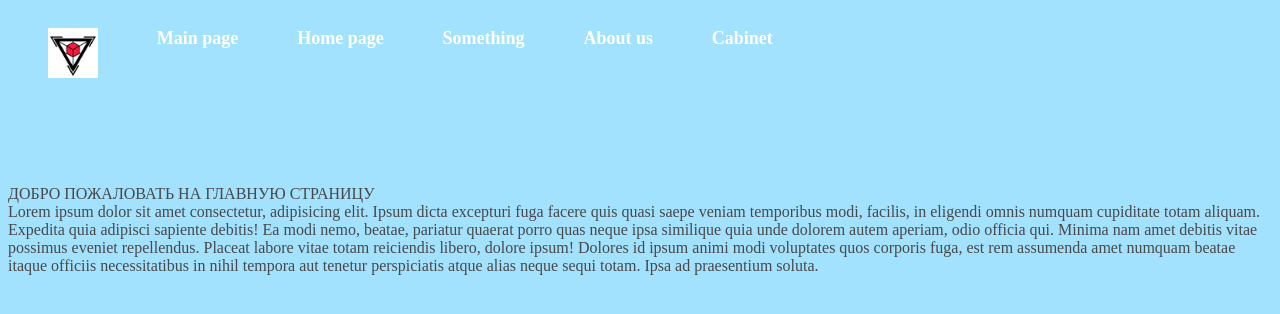
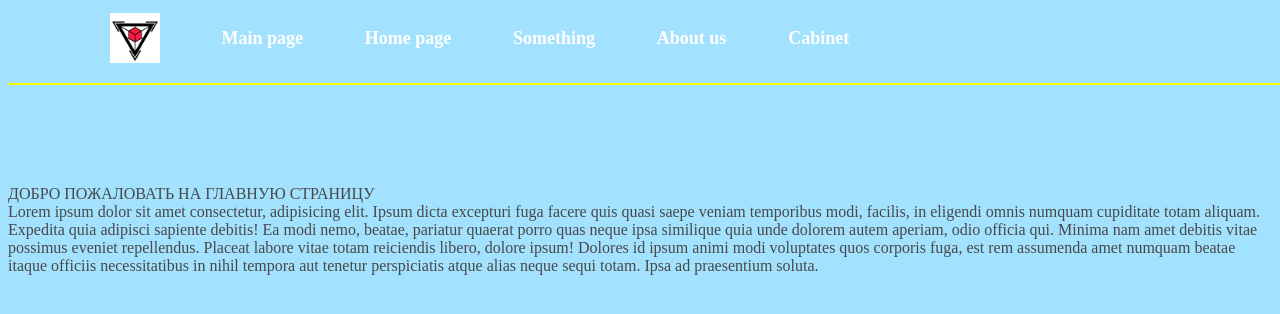
Before and after one commit to Danilpascenko802/Website-, a plain HTML site: page index.html in a window 1280 px wide. Drawn offline with Linux system fonts and the light colour scheme.

Commit message:
style+logo

```diff
--- a/css/style.css
+++ b/css/style.css
@@ -17,23 +17,28 @@ html {
   height: 50px;
   width: 100%;
 }
-.header_logo_img {
-  width: auto;
-  height: 50px;
-}
-
 .navigation_list {
+  width: 97.5%;
   list-style-type: none;
   display: flex;
-  /*justify-content: flex-end;*/
   margin-right: 50px;
   margin-top: 20px;
   font-weight: 600;
   font-size: 18px;
   color: rgb(255, 255, 255);
+  border-bottom: 2px solid rgb(255, 255, 0);
 }
 .navigation_pages {
   margin-left: 5%;
+}
+#header_logo {
+  display: block;
+}
+.header_logo_img {
+  position: relative;
+  top: -15px;
+  width: auto;
+  height: 50px;
 }
 .nav_pages_link {
   text-decoration: none;
--- a/index.html
+++ b/index.html
@@ -4,6 +4,7 @@
     <meta charset="UTF-8" />
     <meta http-equiv="X-UA-Compatible" content="IE=edge" />
     <meta name="viewport" content="width=device-width, initial-scale=1.0" />
+    <link rel="icon" href="./img/images.png" type="image/x-icon" />
     <link rel="stylesheet" href="./css/reset.css" />
     <link rel="stylesheet" href="./css/style.css" />
     <title>Example cabinet</title>
@@ -12,8 +13,10 @@
   <body class="body">
     <div class="header">
       <ul class="navigation_list">
-        <li id="header_logo" class="">
-          <img src="./img/images.png" alt="" class="header_logo_img" />
+        <li id="header_logo" class="navigation_pages">
+          <a href="./index.html"
+            ><img src="./img/images.png" alt="" class="header_logo_img"
+          /></a>
         </li>
         <li class="navigation_pages">
           <a href="./index.html" class="nav_pages_link">Main page</a>
```
Also changed, not shown: html/aboutus.html (+5 -0 lines), html/cabinet.html (+5 -0 lines), html/home.html (+5 -0 lines), html/something.html (+5 -0 lines).
